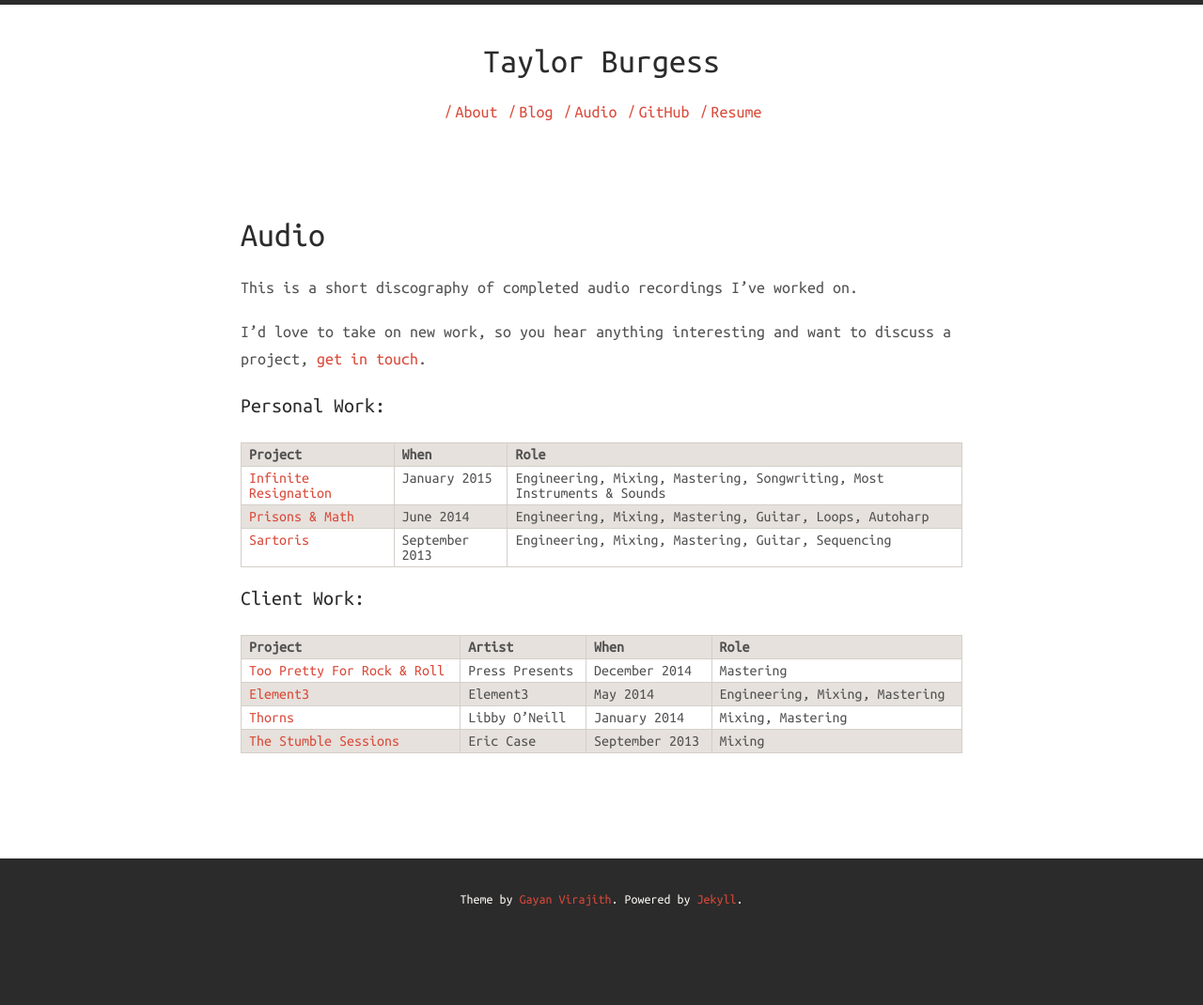
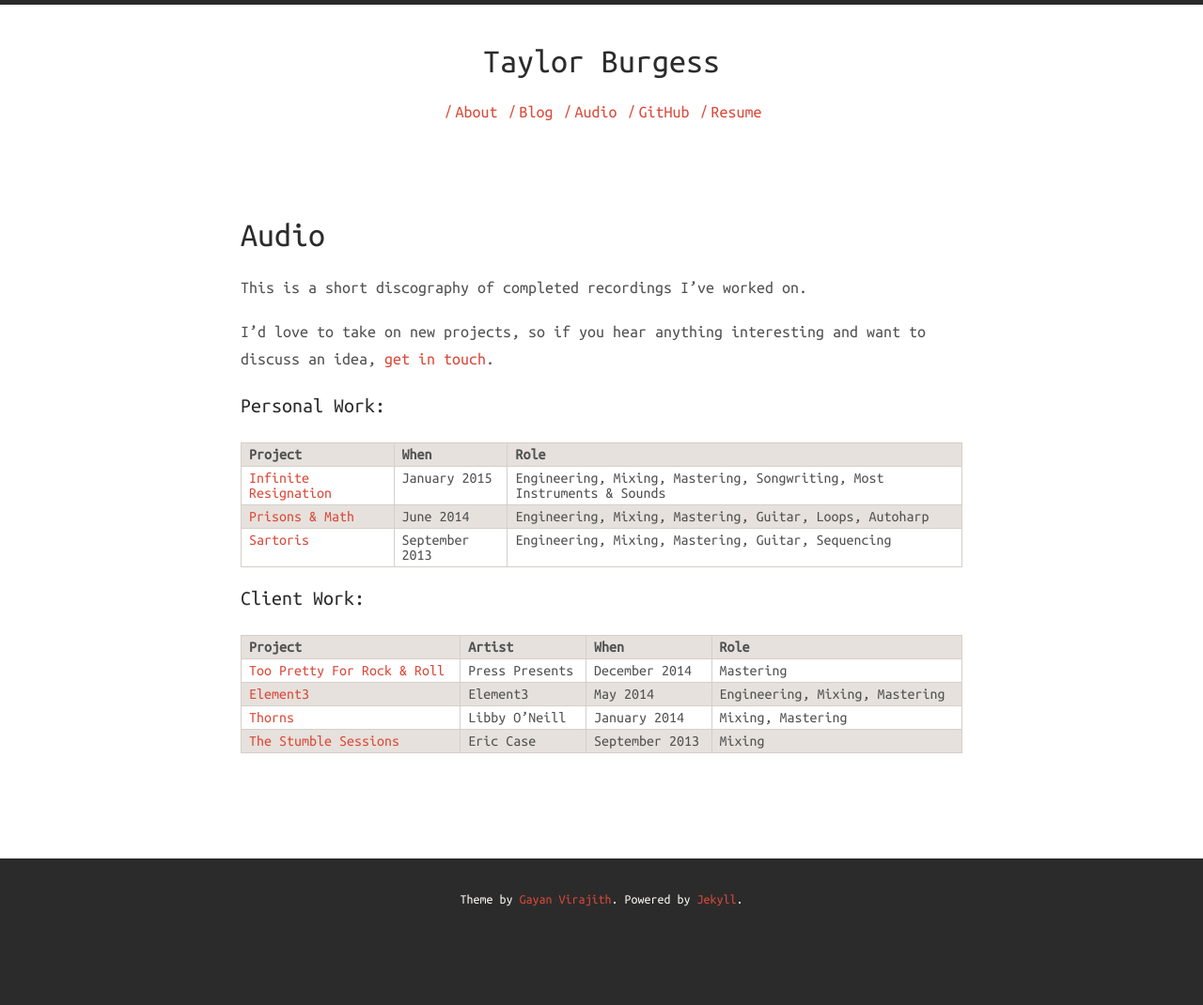
Before and after one commit to tayloraburgess/tayloraburgess.github.io, a Jekyll site: the page built from audio.md, in a window 1280 px wide. Shown: the whole page at 94% size. Built offline with Jekyll 4.4.1, drawn with Linux system fonts in a browser that asks for light colours; nearby versions of some CDN libraries.

Commit message:
Fix typo in audio.md.

```diff
--- a/audio.md
+++ b/audio.md
@@ -3,9 +3,9 @@ layout: page
 title: Audio
 permalink: /audio/
 ---
-This is a short discography of completed audio recordings I've worked on.
+This is a short discography of completed recordings I've worked on.
 
-I'd love to take on new work, so you hear anything interesting and want to discuss a project, [get in touch](mailto:tayloraburgess@gmail.com).
+I'd love to take on new projects, so if you hear anything interesting and want to discuss an idea, [get in touch](mailto:tayloraburgess@gmail.com).
 
 ##### Personal Work:
 
```
